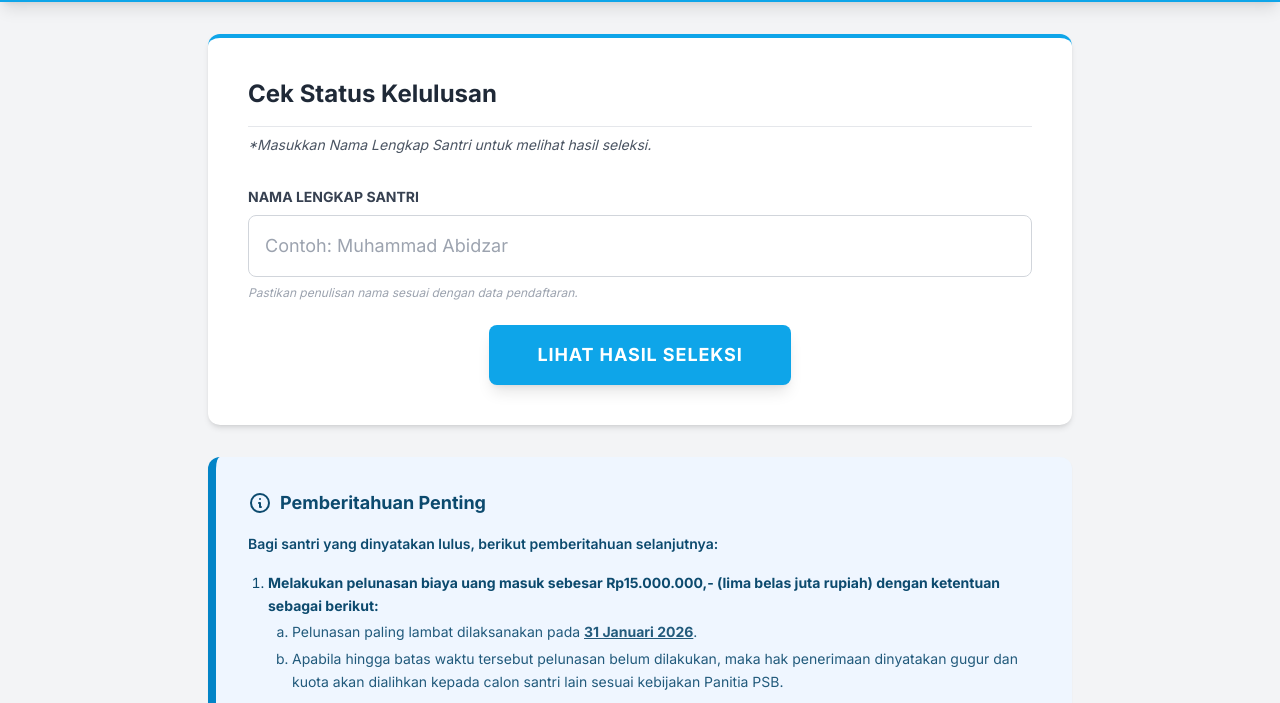
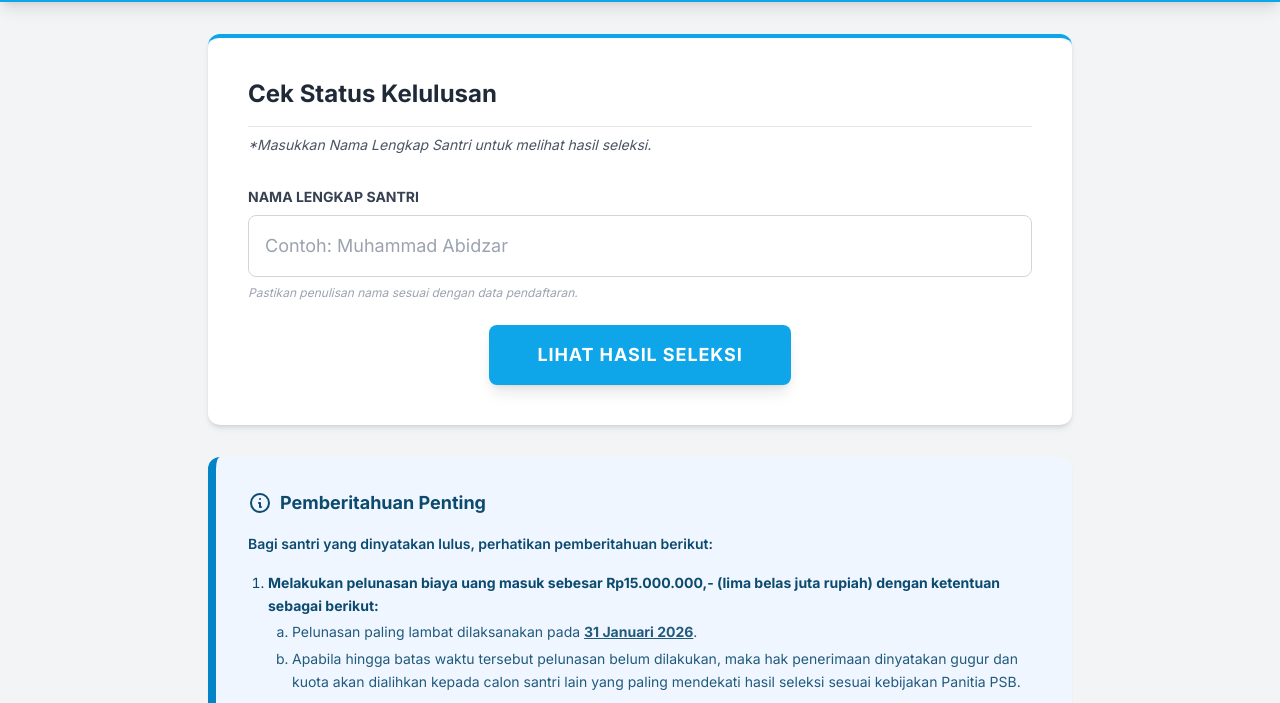
Before and after one commit to malikaboardingschool/Pengumuman-Kelulusan-PSB-MBS-2026-2027, a plain HTML site: page index.html in a window 1280 px wide. Shown: the part 86-789 px from the top of the page. Drawn offline with nearby package versions, Linux system fonts and the light colour scheme.

Commit message:
Update index.html

```diff
--- a/index.html
+++ b/index.html
@@ -99,14 +99,14 @@
                     Pemberitahuan Penting
                 </h3>
                 <div class="text-sm text-sky-900 leading-relaxed space-y-4">
-                    <p class="font-semibold">Bagi santri yang dinyatakan lulus, berikut pemberitahuan selanjutnya:</p>
+                    <p class="font-semibold">Bagi santri yang dinyatakan lulus, perhatikan pemberitahuan berikut:</p>
 
                     <ol class="list-decimal ml-5 space-y-3">
                         <li>
                             <p class="font-bold">Melakukan pelunasan biaya uang masuk sebesar Rp15.000.000,- (lima belas juta rupiah) dengan ketentuan sebagai berikut:</p>
                             <ul class="list-[lower-alpha] ml-6 mt-1 space-y-1 opacity-90">
                                 <li>Pelunasan paling lambat dilaksanakan pada <span class="font-bold underline">31 Januari 2026</span>.</li>
-                                <li>Apabila hingga batas waktu tersebut pelunasan belum dilakukan, maka hak penerimaan dinyatakan gugur dan kuota akan dialihkan kepada calon santri lain sesuai kebijakan Panitia PSB.</li>
+                                <li>Apabila hingga batas waktu tersebut pelunasan belum dilakukan, maka hak penerimaan dinyatakan gugur dan kuota akan dialihkan kepada calon santri lain yang paling mendekati hasil seleksi sesuai kebijakan Panitia PSB.</li>
                             </ul>
                         </li>
                         <li>
@@ -374,7 +374,7 @@
                                 </div>
                                 <div class="bg-blue-50 p-4 rounded border border-blue-100 shadow-inner">
                                     <p class="text-sm text-blue-900 font-semibold italic text-center">
-                                        "Selamat bergabung di keluarga besar Malika Islamic Boarding School. Silakan perhatikan instruksi pelunasan di bawah ini."
+                                        "Selamat bergabung di keluarga besar Malika Islamic Boarding School. Silakan perhatikan pemberitahuan penting di bawah ini."
                                     </p>
                                 </div>
                             </div>
```
